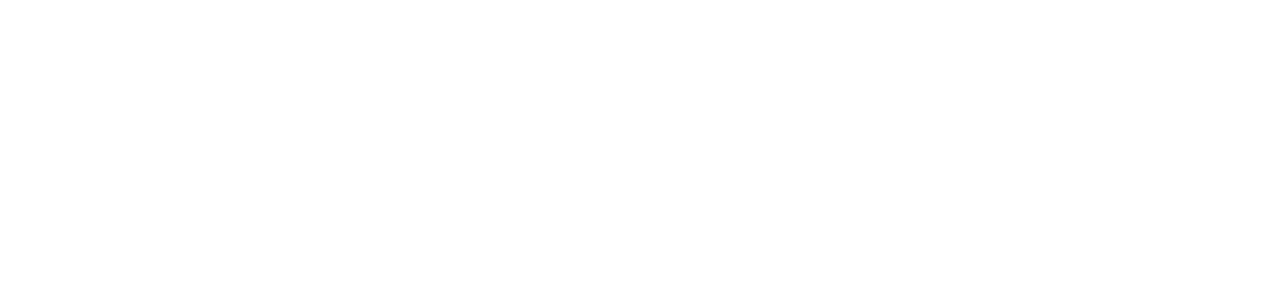
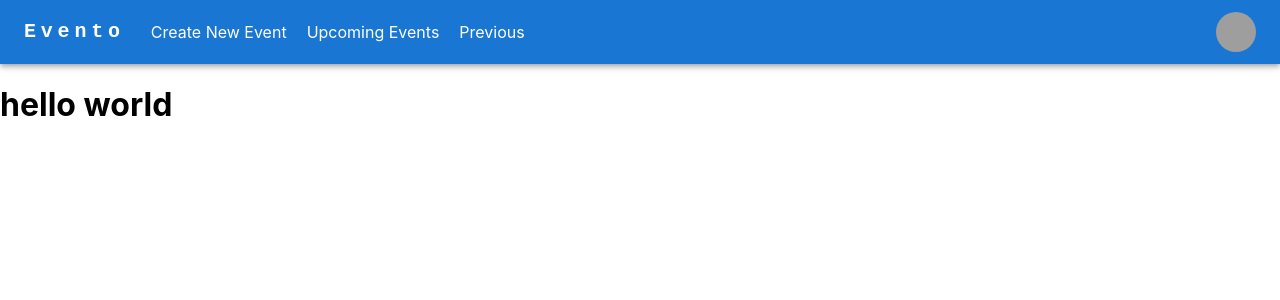
Before and after one commit to K-adu/EventManagement, a React (Create React App) app: page /create in a window 1280 px wide. Before the commit this address had no page. Shown: the top 300 px of the page. Built offline with nearby package versions, Linux system fonts and the light colour scheme; grey boxes are pictures that could not be loaded.

Commit message:
fix: NavBar exceptions

```diff
--- a/package.json
+++ b/package.json
@@ -12,6 +12,7 @@
     "@testing-library/jest-dom": "^5.17.0",
     "@testing-library/react": "^13.4.0",
     "@testing-library/user-event": "^13.5.0",
+    "axios": "^1.5.0",
     "formik": "^2.4.3",
     "react": "^18.2.0",
     "react-dom": "^18.2.0",
--- a/src/App.jsx
+++ b/src/App.jsx
@@ -2,14 +2,21 @@
 import './App.css';
 import Login from './Pages/Login/Login';
 import Layout from './layout/Layout';
-import MaterialStepper from './Pages/Register/Stepper';
 import Register from './Pages/Register/Register';
+import HomePage from './Pages/HomePage/HomePage';
+import Create from './Pages/Events/Create';
 function App() {
+  const isLoggedIn = true;
   return (
     <Routes>
       <Route path="/" element={<Layout />}>
-        <Route index element={<Login />} />
+        {!isLoggedIn ? (
+          <Route index element={<Login />} />
+        ) : (
+          <Route index element={<HomePage />} />
+        )}
         <Route path="/register" element={<Register />} />
+        <Route path="/create" element={<Create />} />
       </Route>
     </Routes>
   );
--- /dev/null
+++ b/src/Pages/Events/Create.jsx
@@ -0,0 +1,7 @@
+export default function Create() {
+  return (
+    <>
+      <h1>hello world</h1>
+    </>
+  );
+}
--- /dev/null
+++ b/src/Pages/HomePage/HomePage.jsx
@@ -0,0 +1,10 @@
+import EventCard from '../../components/EventCard/EventCard';
+
+export default function HomePage() {
+  return (
+    <>
+      <EventCard />
+      <EventCard />
+    </>
+  );
+}
--- a/src/Pages/Register/Form/SubmitForm.jsx
+++ b/src/Pages/Register/Form/SubmitForm.jsx
@@ -1,6 +1,10 @@
 import { Button, Typography, Box } from '@mui/material';
+import { useSelector, useDispatch } from 'react-redux';
 
 export default function SubmitForm() {
+  const values = useSelector((state) => state.userInfo);
+  console.log('this is from the submit ', values);
+  const signUpHander = (values) => {};
   return (
     <Box sx={{ position: 'relative', textAlign: 'center' }}>
       <Typography variant="h2" color="primary">
@@ -23,6 +27,7 @@
         variant="contained"
         color="primary"
         sx={{ position: 'relative', zIndex: 1, marginTop: '20px' }}
+        onClick={signUpHander}
       >
         SignUp
       </Button>
--- a/src/Pages/Register/Form/UserWork.jsx
+++ b/src/Pages/Register/Form/UserWork.jsx
@@ -16,8 +16,8 @@
 
   const Formik = useFormik({
     initialValues: {
-      Country: '',
-      Occupation: '',
+      country: '',
+      occupation: '',
       age: '',
     },
     validationSchema: ValidationSchema,
--- /dev/null
+++ b/src/components/EventCard/EventCard.jsx
@@ -0,0 +1,36 @@
+import * as React from 'react';
+import Box from '@mui/material/Box';
+import Card from '@mui/material/Card';
+import CardActions from '@mui/material/CardActions';
+import CardContent from '@mui/material/CardContent';
+import Button from '@mui/material/Button';
+import Typography from '@mui/material/Typography';
+
+export default function EventCard() {
+  return (
+    <div>
+      <Card sx={{ minWidth: 275 }}>
+        <CardContent>
+          <Typography sx={{ fontSize: 14 }} color="text.secondary" gutterBottom>
+            Here will be the date of the event
+          </Typography>
+          <Typography variant="h5" component="div">
+            Here will be the title of the event
+          </Typography>
+          <Typography sx={{ mb: 1.5 }} color="text.secondary">
+            the priority order
+          </Typography>
+          <Typography variant="body2">
+            the description of the event along will other info will go here
+            <br />
+            {'"a benevolent smile"'}
+          </Typography>
+        </CardContent>
+        <CardActions>
+          <Button size="small">Edit</Button>
+          <Button size="small">Delete</Button>
+        </CardActions>
+      </Card>
+    </div>
+  );
+}
--- a/src/components/NavBar/NavBar.jsx
+++ b/src/components/NavBar/NavBar.jsx
@@ -1,39 +1,14 @@
 import * as React from 'react';
 import AppBar from '@mui/material/AppBar';
-import Box from '@mui/material/Box';
+import Typography from '@mui/material/Typography';
 import Toolbar from '@mui/material/Toolbar';
-import IconButton from '@mui/material/IconButton';
-import Typography from '@mui/material/Typography';
-import Menu from '@mui/material/Menu';
-import MenuIcon from '@mui/icons-material/Menu';
 import Container from '@mui/material/Container';
-import Avatar from '@mui/material/Avatar';
-import Button from '@mui/material/Button';
-import Tooltip from '@mui/material/Tooltip';
-import MenuItem from '@mui/material/MenuItem';
-import AdbIcon from '@mui/icons-material/Adb';
 
-const pages = ['Add Events', 'UpComing', 'Previous'];
-const settings = ['Profile', 'Account', 'Dashboard', 'Logout'];
+import NavBarMethods from './NavBarMethods';
+import NavBarUserDetails from './NavBarUserDetails';
 
 export default function NavBar() {
-  const [anchorElNav, setAnchorElNav] = React.useState(null);
-  const [anchorElUser, setAnchorElUser] = React.useState(null);
-
-  const handleOpenNavMenu = (event) => {
-    setAnchorElNav(event.currentTarget);
-  };
-  const handleOpenUserMenu = (event) => {
-    setAnchorElUser(event.currentTarget);
-  };
-
-  const handleCloseNavMenu = () => {
-    setAnchorElNav(null);
-  };
-
-  const handleCloseUserMenu = () => {
-    setAnchorElUser(null);
-  };
+  const isLoggedIn = true;
 
   return (
     <AppBar position="static">
@@ -74,47 +49,9 @@
           >
             Evento
           </Typography>
-          <Box sx={{ flexGrow: 1, display: { xs: 'none', md: 'flex' } }}>
-            {pages.map((page) => (
-              <Button
-                key={page}
-                onClick={handleCloseNavMenu}
-                sx={{ my: 2, color: 'white', display: 'block' }}
-              >
-                {page}
-              </Button>
-            ))}
-          </Box>
 
-          <Box sx={{ flexGrow: 0 }}>
-            <Tooltip title="Open settings">
-              <IconButton onClick={handleOpenUserMenu} sx={{ p: 0 }}>
-                <Avatar alt="Remy Sharp" src="/static/images/avatar/2.jpg" />
-              </IconButton>
-            </Tooltip>
-            <Menu
-              sx={{ mt: '45px' }}
-              id="menu-appbar"
-              anchorEl={anchorElUser}
-              anchorOrigin={{
-                vertical: 'top',
-                horizontal: 'right',
-              }}
-              keepMounted
-              transformOrigin={{
-                vertical: 'top',
-                horizontal: 'right',
-              }}
-              open={Boolean(anchorElUser)}
-              onClose={handleCloseUserMenu}
-            >
-              {settings.map((setting) => (
-                <MenuItem key={setting} onClick={handleCloseUserMenu}>
-                  <Typography textAlign="center">{setting}</Typography>
-                </MenuItem>
-              ))}
-            </Menu>
-          </Box>
+          {isLoggedIn ? <NavBarMethods /> : <></>}
+          {isLoggedIn ? <NavBarUserDetails /> : <></>}
         </Toolbar>
       </Container>
     </AppBar>
--- /dev/null
+++ b/src/components/NavBar/NavBarMethods.jsx
@@ -0,0 +1,27 @@
+import { Link } from 'react-router-dom';
+import Box from '@mui/material/Box';
+import Typography from '@mui/material/Typography';
+
+export default function NavBarMethods() {
+  return (
+    <>
+      <Box sx={{ flexGrow: 1, display: { xs: 'none', md: 'flex' } }}>
+        <Link to="/create" style={{ textDecoration: 'none' }}>
+          <Typography color="white" variant="h8" sx={{ margin: '0 10px' }}>
+            Create New Event
+          </Typography>
+        </Link>
+        <Link to="/upcoming" style={{ textDecoration: 'none' }}>
+          <Typography color="white" variant="h8" sx={{ margin: '0 10px' }}>
+            Upcoming Events
+          </Typography>
+        </Link>
+        <Link to="/Previous" style={{ textDecoration: 'none' }}>
+          <Typography color="white" variant="h8" sx={{ margin: '0 10px' }}>
+            Previous
+          </Typography>
+        </Link>
+      </Box>
+    </>
+  );
+}
--- /dev/null
+++ b/src/components/NavBar/NavBarUserDetails.jsx
@@ -0,0 +1,57 @@
+import Menu from '@mui/material/Menu';
+import Avatar from '@mui/material/Avatar';
+import * as React from 'react';
+import IconButton from '@mui/material/IconButton';
+import Tooltip from '@mui/material/Tooltip';
+import Box from '@mui/material/Box';
+
+import MenuItem from '@mui/material/MenuItem';
+import Typography from '@mui/material/Typography';
+const settings = ['Profile', 'Account', 'Dashboard', 'Logout'];
+export default function NavBarUserDetails(props) {
+  const [anchorElNav, setAnchorElNav] = React.useState(null);
+  const [anchorElUser, setAnchorElUser] = React.useState(null);
+  const handleOpenUserMenu = (event) => {
+    console.log('this is triggered');
+    setAnchorElUser(event.currentTarget);
+  };
+
+  const handleCloseNavMenu = () => {
+    setAnchorElNav(null);
+  };
+
+  const handleCloseUserMenu = () => {
+    setAnchorElUser(null);
+  };
+  return (
+    <Box sx={{ flexGrow: 0 }}>
+      <Tooltip title="Open settings">
+        <IconButton onClick={handleOpenUserMenu} sx={{ p: 0 }}>
+          <Avatar alt="Remy Sharp" src="/static/images/avatar/2.jpg" />
+        </IconButton>
+      </Tooltip>
+      <Menu
+        sx={{ mt: '45px' }}
+        id="menu-appbar"
+        anchorEl={anchorElUser}
+        anchorOrigin={{
+          vertical: 'top',
+          horizontal: 'right',
+        }}
+        keepMounted
+        transformOrigin={{
+          vertical: 'top',
+          horizontal: 'right',
+        }}
+        open={Boolean(anchorElUser)}
+        onClose={handleCloseUserMenu}
+      >
+        {settings.map((setting) => (
+          <MenuItem key={setting} onClick={handleCloseUserMenu}>
+            <Typography textAlign="center">{setting}</Typography>
+          </MenuItem>
+        ))}
+      </Menu>
+    </Box>
+  );
+}
```
Also changed, not shown: src/services/Signup.js (added), 1 other file (tests, documents, lock files or other folders).
